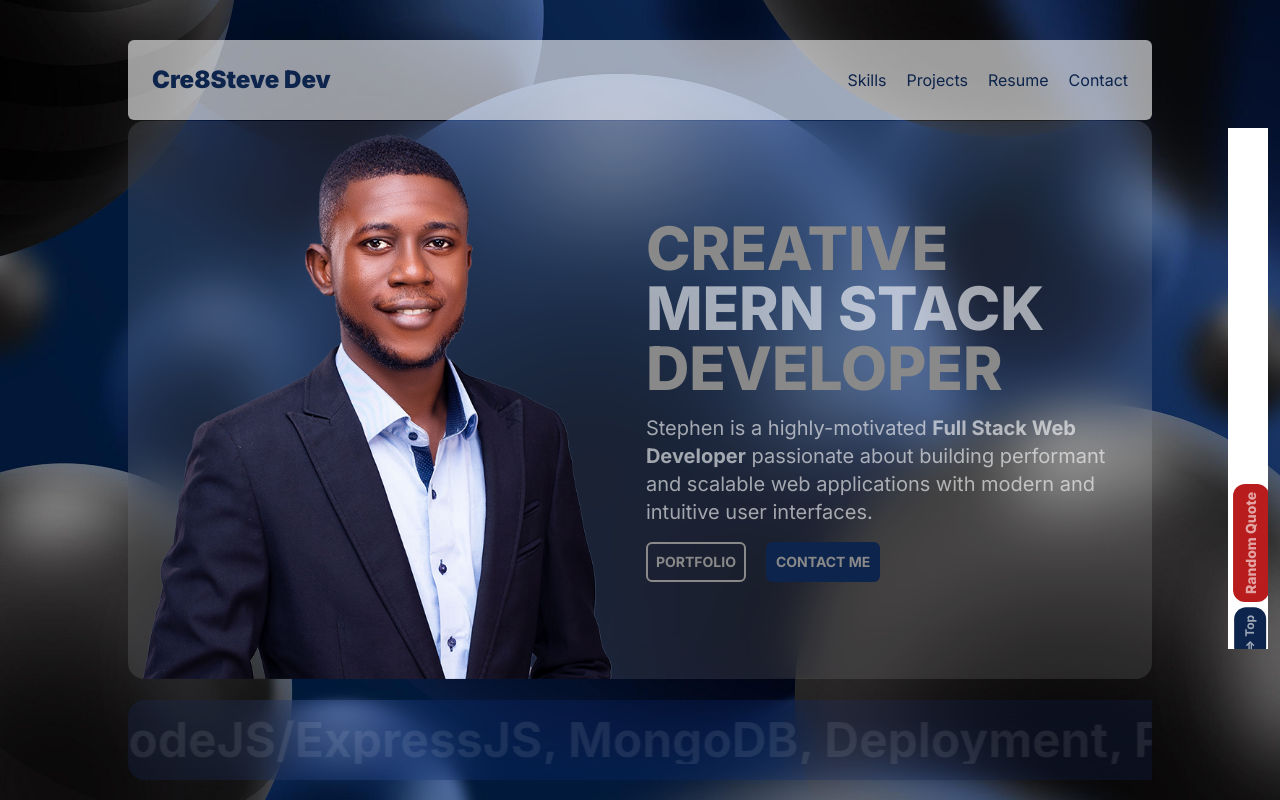
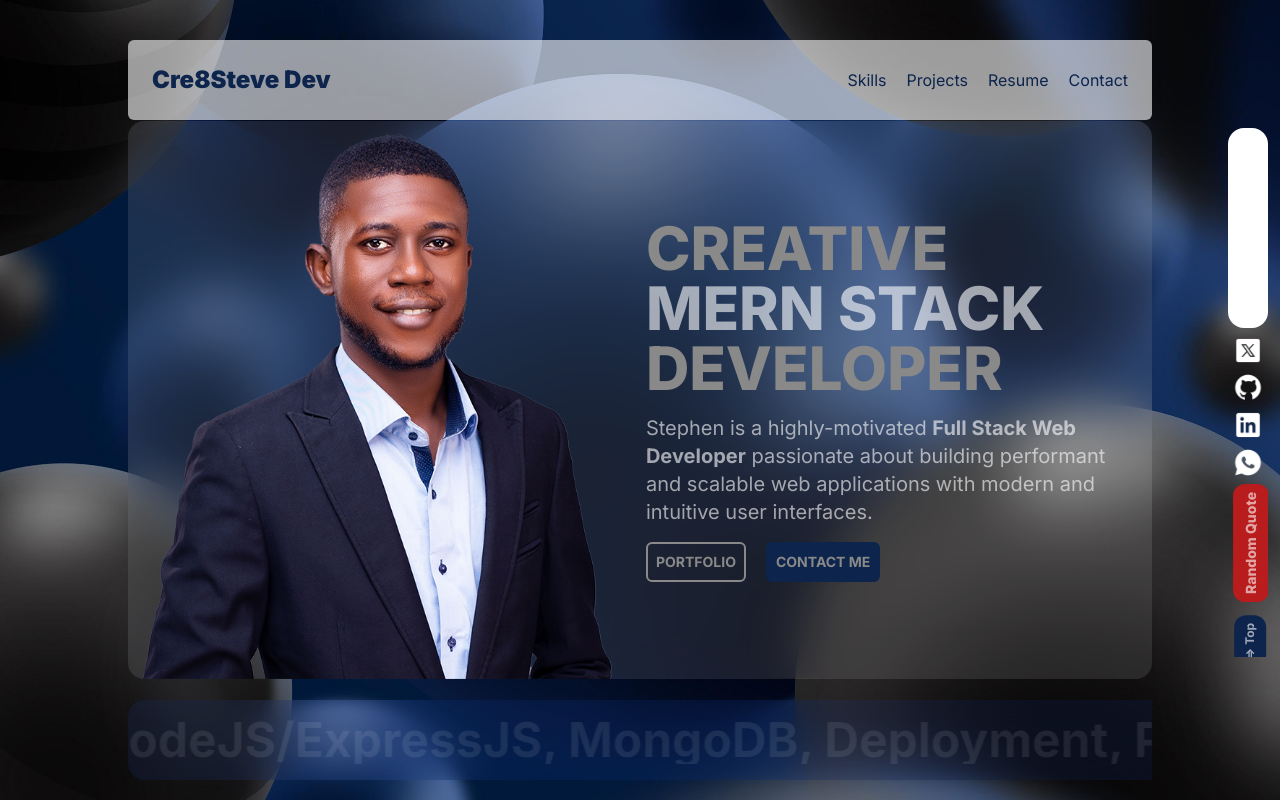
Before and after one commit to Cre8steveDev/Cre8steveDev, a React (Vite) app: page / in a window 1280 px wide. Built offline with nearby package versions, Linux system fonts and the light colour scheme; a web font is replaced by a local one.

Commit message:
Lazy fix, but a fix nonetheless

```diff
--- a/src/App.jsx
+++ b/src/App.jsx
@@ -47,7 +47,7 @@ function App() {
       {!glassMorphism && <RandomQuote />}
 
       {/* Interactivity */}
-      <div className="  w-[30px] sm:w-[40px] absolute top-[400px] sm:top-32 sm:right-3 right-0 overflow-x-hidden bg-white h-max">
+      <div className="  w-[30px] sm:w-[40px] absolute top-[400px] sm:top-32 sm:right-3 right-0 overflow-x-hidden h-max">
         {/* Scroll Progress Bar */}
 
         {!viewingProduct && (
@@ -78,15 +78,19 @@ function App() {
         )}
 
         {/* Go To Top */}
-        {scrollY > 0 && !viewingProduct && glassMorphism && (
+        {
           <a href="#home">
             <input
               type="button"
               value={"=> Top"}
-              className="-rotate-90 mt-14  -ml-1 bg-darkBlue text-darkNeutral p-2 text-xs font-bold hover:bg-darkBrown transition ease-in rounded-xl hidden sm:block"
+              style={{
+                opacity:
+                  scrollY > 0 && !viewingProduct && glassMorphism ? 1 : 0,
+              }}
+              className="-rotate-90 mt-16  -ml-1 bg-darkBlue text-darkNeutral p-2 text-xs font-bold hover:bg-darkBrown transition ease-in rounded-xl hidden sm:block"
             />
           </a>
-        )}
+        }
       </div>
     </motion.div>
   );
```
